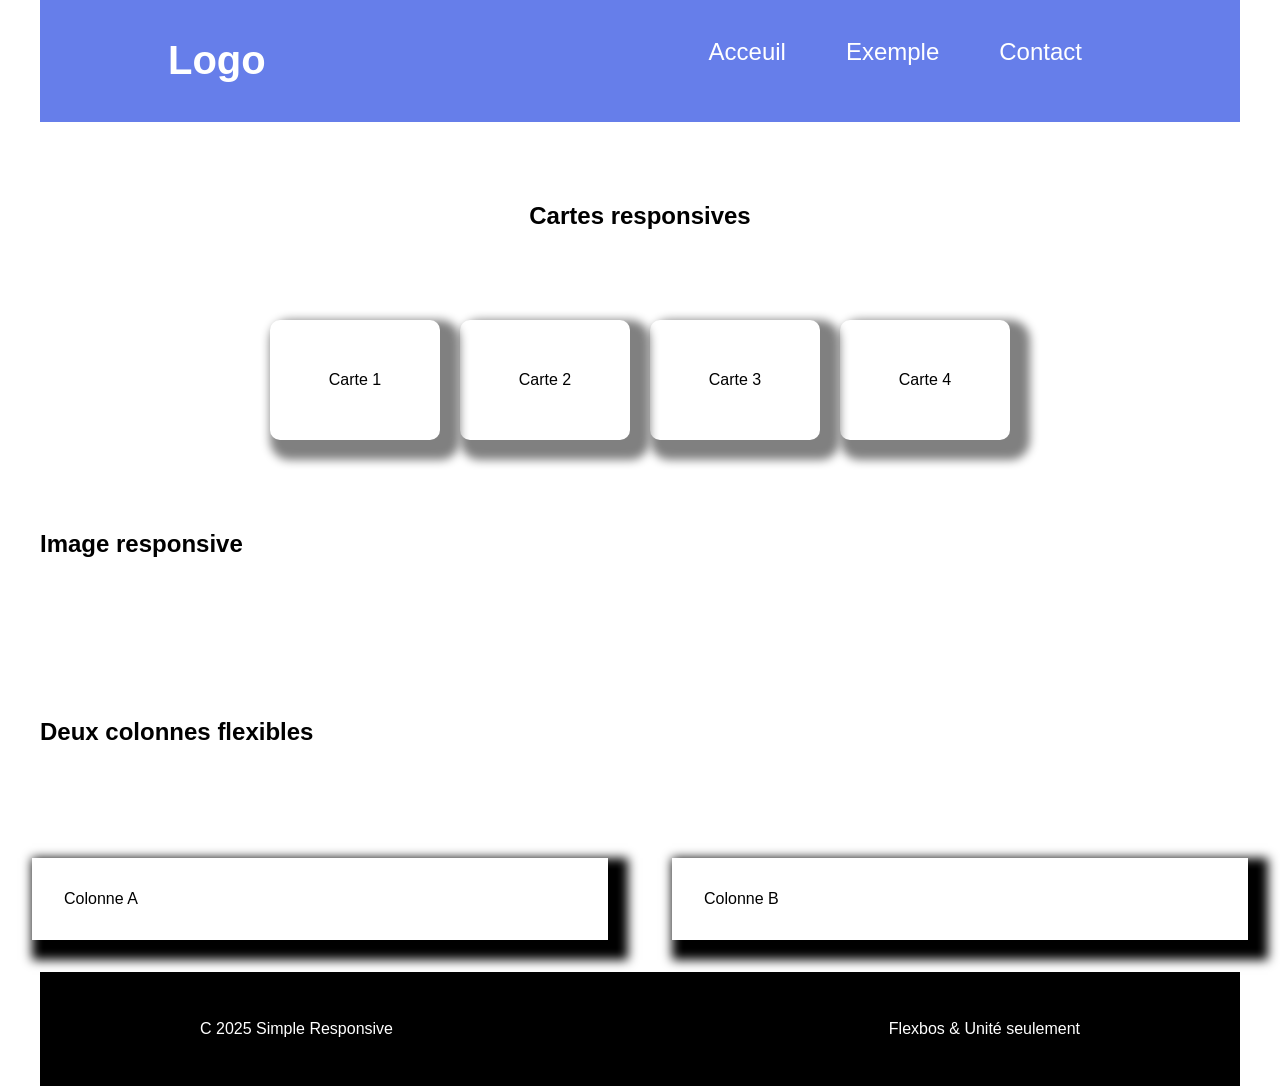
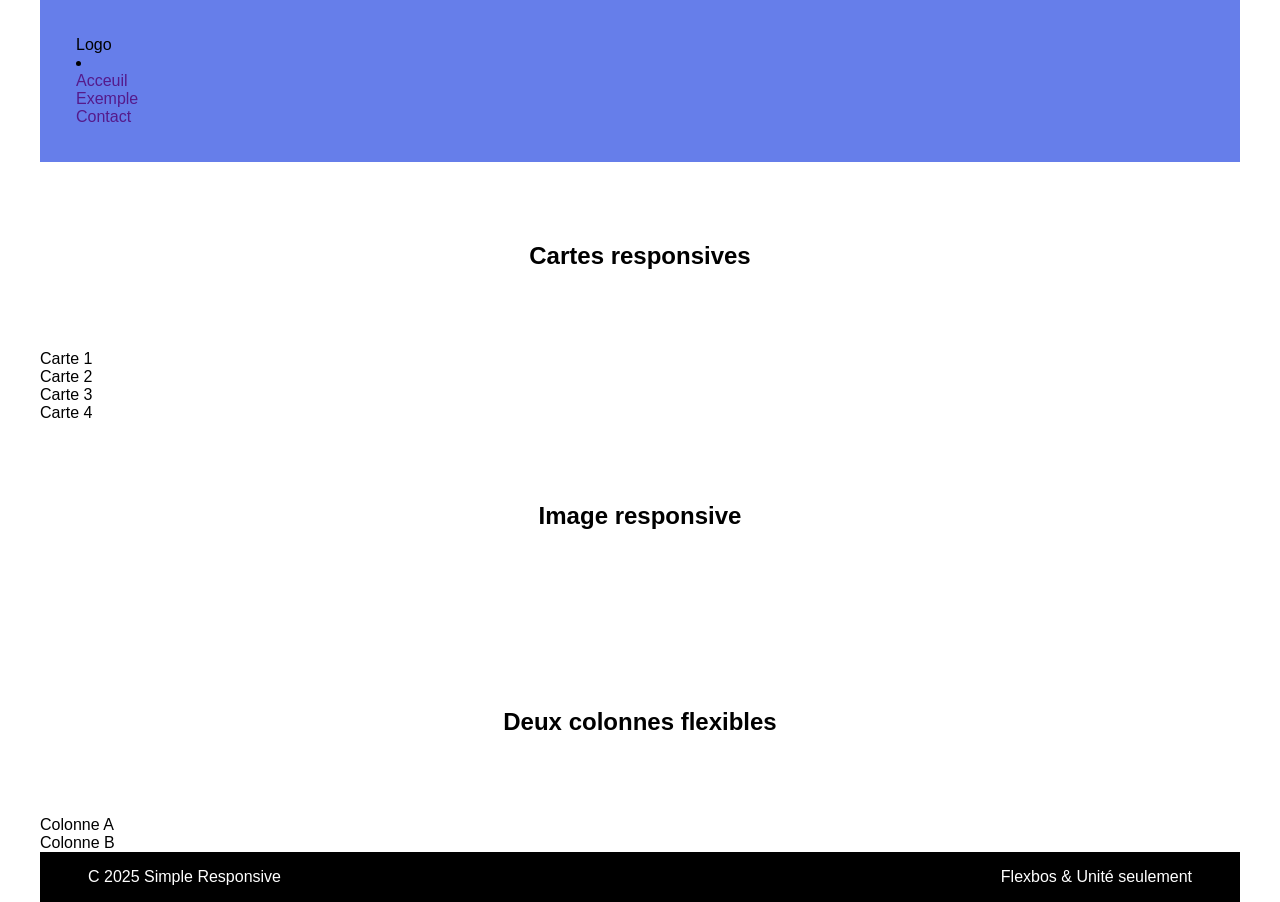

minor_fix

--- a/assets/styles/style.css
+++ b/assets/styles/style.css
@@ -1,10 +1,16 @@
 * {
     font-family: sans-serif;
     text-decoration: none;
-    color: black;
     padding: 0px;
     margin: 0px;
     box-sizing: border-box;
+}
+
+body {
+    max-width: 1200px;
+    width: 100%;
+    margin-left: auto;
+    margin-right: auto;
 }
 
 img {
@@ -12,28 +18,23 @@ img {
     height: auto;
 }
 
-a {
-    color: white;
-    font-size: 1.5em;
-    margin: 30px;
-
+h1{
+    margin: 80px auto;
+    text-align: center;
 }
 
-H1 {
+h2 {
     margin: 80px auto;
     text-align: left;
-    max-width: 1200px;
 }
 
+/* Header */
 header {
     background-color: #667EEA;
-    padding: 24px;
-    max-width: 1200px;
     padding: 3%;
-    margin: auto;
 }
 
-.headerContener {
+.headerContainer {
     display: flex;
     justify-content: space-between;
     padding-left: 10%;
@@ -41,47 +42,51 @@ header {
     flex-wrap: wrap;
 }
 
-.logoContener {
+.logoContainer {
     color: white;
-    display: flex;
     font-size: 40px;
     font-weight: bold;
-    justify-content: center;
 }
 
-.navContener {
+.navContainer {
     display: flex;
     justify-content: center;
 }
 
-.menuContener {
+.menuContainer {
     color: white;
     display: flex;
     align-items: center;
     flex-wrap: wrap;
-
+    list-style: none;
 }
 
-
-/* carte responsive */
-
-.carteSection {
-    max-width: 1200px;
-    display: flex;
-    flex-direction: column;
-    justify-content: center;
-    margin: auto;
+.menuContainer a { 
+    color: white;
+    font-size: 1.5em;
+    margin: 20px;
+    border: 2px solid transparent;
+    border-radius: 5px;
+    padding: 2px;
 }
 
-.carteContainer {
+.menuContainer a:hover {
+    border: 2px solid white;
+    border-radius: 5px;
+    padding: 2px;
+}
+
+/* Responsive card */
+
+.cardContainer {
     margin: auto;
     display: flex;
     justify-content:center;
     flex-wrap: wrap;
-    max-width: 900px;
+    max-width: 100%;
 }
 
-.carte {
+.card {
     width: 170px;
     height: 120px;
     border-radius: 10px 10px;
@@ -92,33 +97,30 @@ header {
     align-items: center;
 }
 
-/* image responsive */
+/* Image responsive */
 
 .imageContainer {
-    width: 80vw;
-    max-width: 1200px;
-    margin: auto;
-    display: flex;
-    justify-content: center;
-    align-items: center;
+    text-align: center;
+}
+
+.responsiveImage {
+    margin: 0 auto;
     border-radius: 20px 20px;
+    width: 95%;
 }
 
-/* Colonne flex */
+/* Flex column */
 
-.colonneContainer {
-    margin: auto;
-    max-width: 1000px; 
-}
-.colonne {
+.column {
     box-shadow: 10px 10px 10px 10px;
     padding: 2em 2em;
     flex: 1 1 200px;
     margin: 2em;
 }
 
-.colonneFlex {
+.flexColumn {
     display: flex;
+    flex-wrap: wrap;
     justify-content: center;
     margin: auto;
 }
@@ -131,11 +133,74 @@ footer {
     display: flex;
     justify-content: space-between;
     flex-wrap: wrap;
-    max-width: 1200px;
-    margin: auto;
 }
 
 footer > div {
-    color: white;
-    margin:3em 10em;
+    margin:1em 3em;
+}
+
+/* Media queries */
+
+/* Screen size larger than 1600px */
+@media (min-width: 1600px) {
+    body {
+        max-width: 1800px;
+    }
+}
+
+@media (max-width: 480px) {
+
+    /* Header en colonne */
+    .headerContainer {
+        flex-direction: column;
+        align-items: center;
+        text-align: center;
+    }
+
+    /* Menu en colonne */
+    .menuContainer {
+        flex-direction: column;
+        gap: 10px;
+        margin-top: 10px;
+    }
+
+    a {
+        font-size: 1.2em;
+        margin: 10px;
+    }
+
+    /* Titres plus adaptés */
+    h1 {
+        font-size: 1.6em;
+        margin: 40px auto;
+    }
+
+    h2 {
+        font-size: 1.2em;
+        margin: 40px auto;
+        text-align: center;
+    }
+
+    /* Cards centrées */
+    .cardContainer {
+        flex-direction: column;
+        align-items: center;
+    }
+
+    /* Colonnes en colonne */
+    .flexColumn {
+        flex-direction: column;
+        align-items: center;
+    }
+
+    .column {
+        width: 90%;
+        margin: 10px 0;
+    }
+
+    /* Footer centré */
+    footer {
+        flex-direction: column;
+        text-align: center;
+    }
 }
